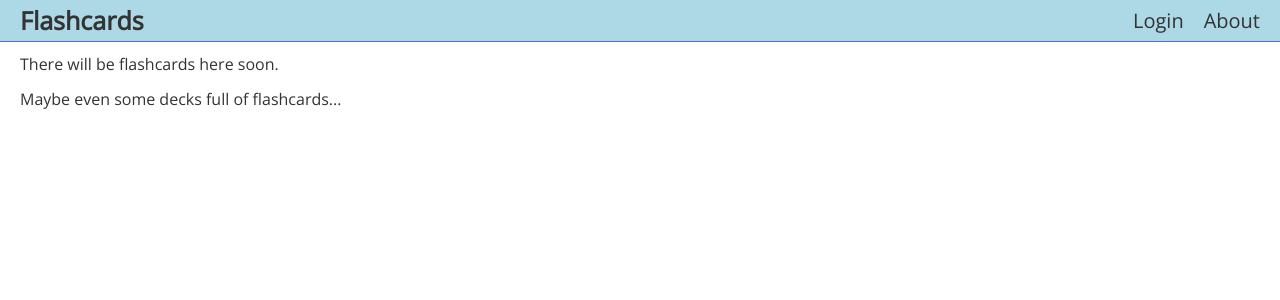
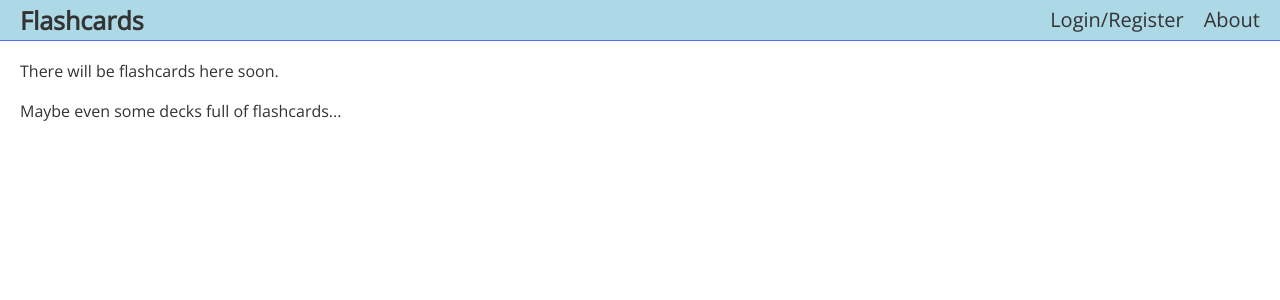
Before and after one commit to flooyd/flashcards, a Svelte app: page / in a window 1280 px wide. Shown: the top 300 px of the page. Built offline with nearby package versions, Linux system fonts and the light colour scheme.

Commit message:
slay some login stuff

```diff
--- a/public/global.css
+++ b/public/global.css
@@ -1,6 +1,6 @@
 * {
   font-family: "Open Sans", sans-serif;
-  line-height: 25px;
+  line-height: 20px;
   color: #333;
 }
 
@@ -18,8 +18,8 @@ body {
 
 .modal {
   position: absolute;
-  min-width: 480px;
-  min-height: 270px;
+  min-width: 250px;
+  min-height: 250px;
   left: 50%;
   top: 25%;
   transform: translate(-50%, -25%);
--- a/src/App.svelte
+++ b/src/App.svelte
@@ -24,6 +24,6 @@
 
 <style>
   div {
-    margin: 10px 20px;
+    margin: 20px 20px;
   }
 </style>
--- a/src/components/Navbar.svelte
+++ b/src/components/Navbar.svelte
@@ -5,7 +5,6 @@
 
   const handleClickLogin = () => {
     $modals.loginModal.show = true;
-    console.log("hi");
   };
 </script>
 
@@ -13,7 +12,7 @@
   <div class="title">Flashcards</div>
   <div class="options">
     {#if !$user.auth}
-      <div on:click={handleClickLogin}>Login</div>
+      <div on:click={handleClickLogin}>Login/Register</div>
     {/if}
     {#if $user.auth}
       <div>Logged in as: {$user.username}</div>
@@ -29,8 +28,9 @@
     font-size: 20px;
     justify-content: space-between;
     background: lightblue;
-    padding: 8px 20px;
+    padding: 10px 20px;
     border-bottom: 1px solid rgba(0, 0, 255, 0.5);
+    line-height: 25px;
   }
 
   .title {
--- a/src/stores/modals.ts
+++ b/src/stores/modals.ts
@@ -2,7 +2,8 @@ import { writable } from 'svelte/store';
 
 const modals = writable({
   loginModal: {
-    show: false
+    show: false,
+    register: false
   }
 });
 
```
